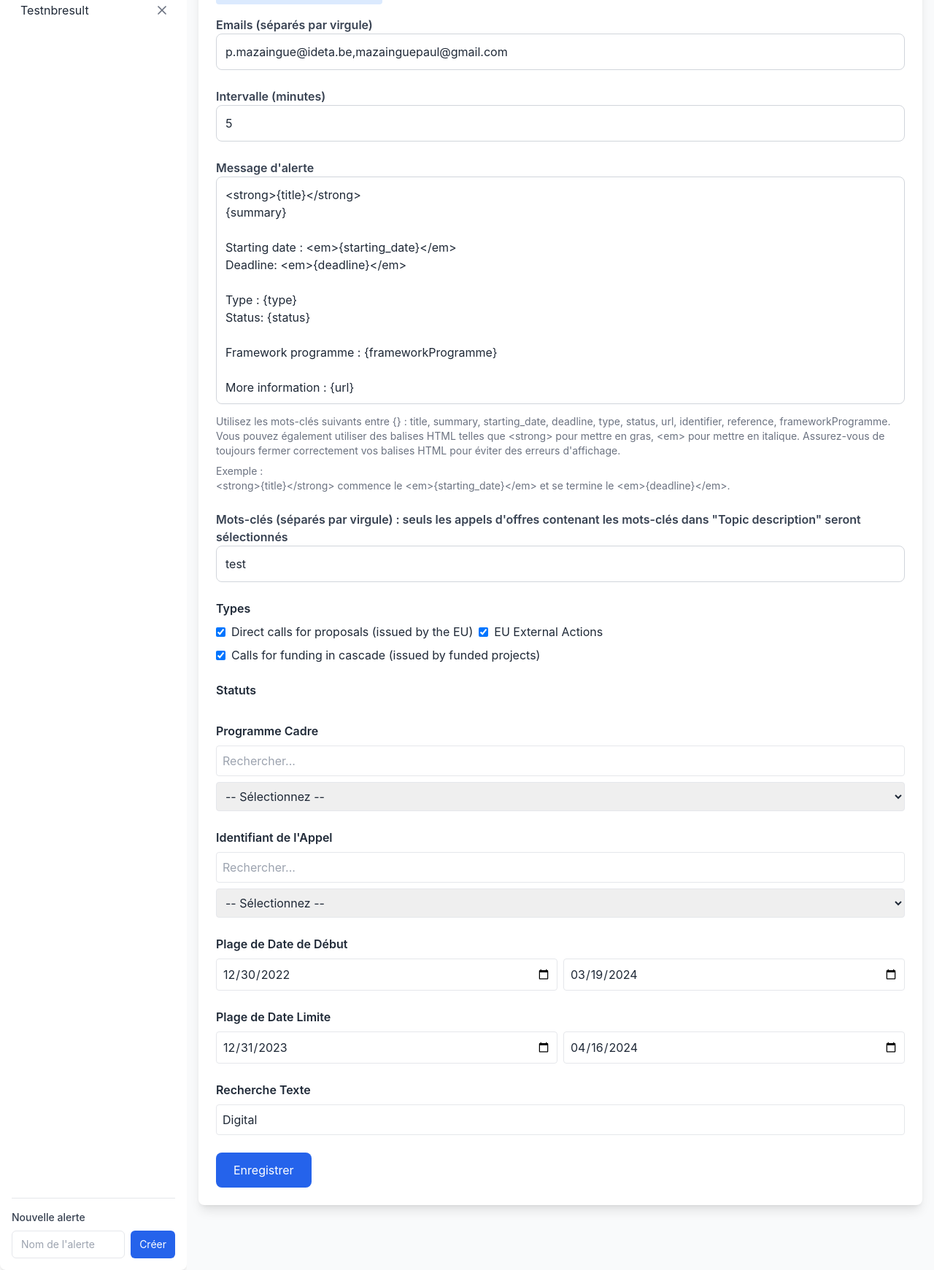
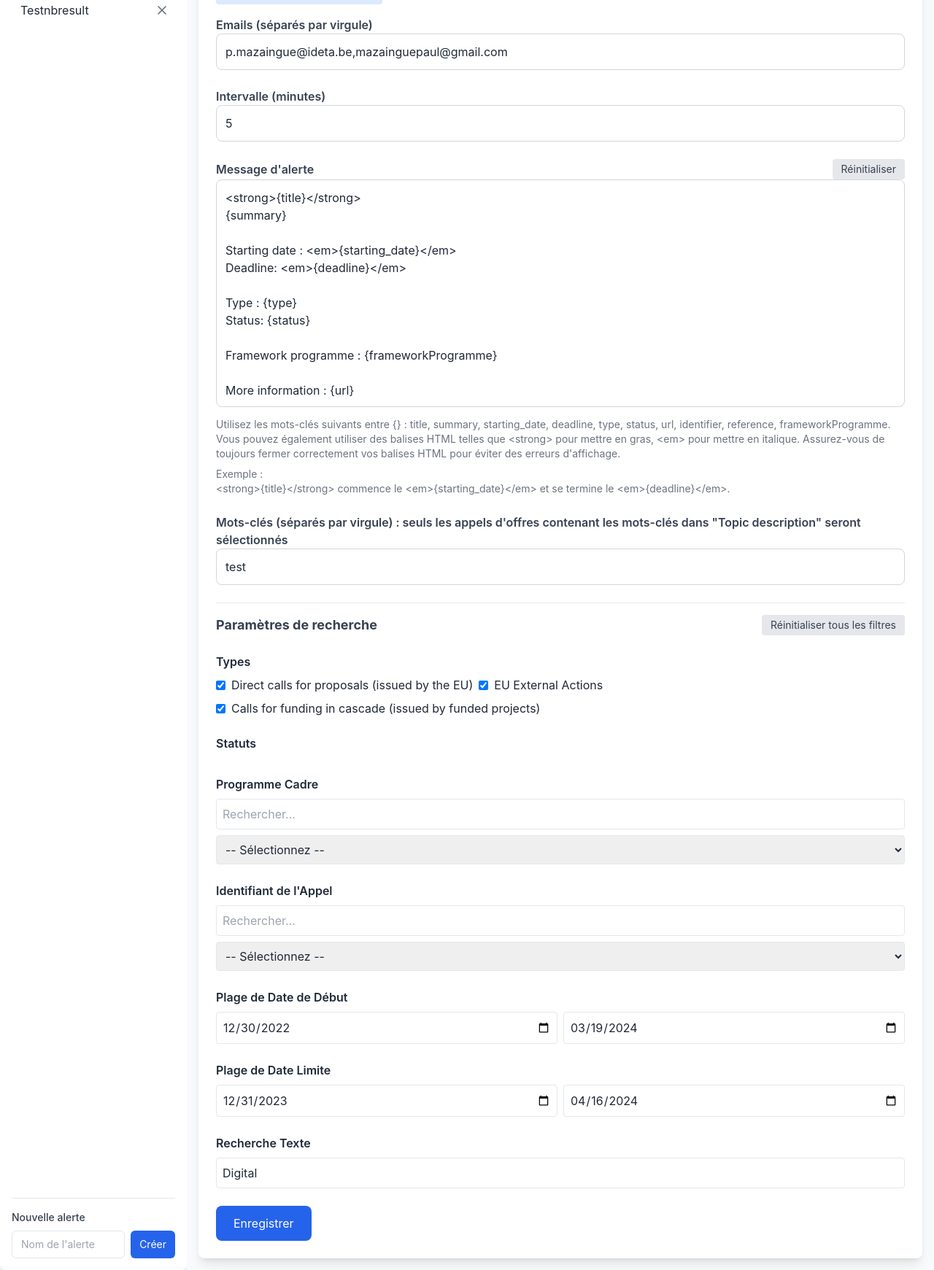
Before and after one commit to Paul-Mazaingue/ec-funding-alert-api, a FastAPI app: page / in a window 1280 px wide. Shown: the part 238-1979 px from the top of the page at 73% size. Run offline with FastAPI, Linux system fonts and the light colour scheme; parts of the project's set-up code (start-up, migrations or seed data) failed here and were passed over; some libraries are stand-ins or nearby versions.

Commit message:
Boutons réinitialisation
Boutons permettant de réinitialiser le message et les critères de recherches

```diff
--- a/app/templates/config_form.html
+++ b/app/templates/config_form.html
@@ -15,8 +15,11 @@
     <input name="interval" type="number" value="{{ alert.interval }}" class="w-full border border-gray-300 rounded-lg p-3 focus:ring-2 focus:ring-blue-500 focus:outline-none" />
   </div>
   <div>
-    <label class="block font-semibold text-gray-700">Message d'alerte</label>
-    <textarea name="message" class="w-full border border-gray-300 rounded-lg p-3 resize-none focus:ring-2 focus:ring-blue-500 focus:outline-none" style="overflow:hidden;" oninput="this.style.height = 'auto'; this.style.height = this.scrollHeight + 'px';">{{ alert.message }}</textarea>
+    <div class="flex justify-between items-center">
+      <label class="block font-semibold text-gray-700">Message d'alerte</label>
+      <button type="button" onclick="resetMessage()" class="px-3 py-1 bg-gray-200 text-gray-700 rounded hover:bg-gray-300 text-sm">Réinitialiser</button>
+    </div>
+    <textarea id="message-textarea" name="message" class="w-full border border-gray-300 rounded-lg p-3 resize-none focus:ring-2 focus:ring-blue-500 focus:outline-none" style="overflow:hidden;" oninput="this.style.height = 'auto'; this.style.height = this.scrollHeight + 'px';">{{ alert.message }}</textarea>
     <p class="text-sm text-gray-500 mt-2">
       Utilisez les mots-clés suivants entre {} : title, summary, starting_date, deadline, type, status, url, identifier, reference, frameworkProgramme. <br>
       Vous pouvez également utiliser des balises HTML telles que &lt;strong&gt; pour mettre en gras, &lt;em&gt; pour mettre en italique. Assurez-vous de toujours fermer correctement vos balises HTML pour éviter des erreurs d'affichage.
@@ -31,13 +34,18 @@
     <input name="keywords" type="text" value="{{ ','.join(alert.keywords) }}" class="w-full border border-gray-300 rounded-lg p-3 focus:ring-2 focus:ring-blue-500 focus:outline-none" />
   </div>
 
+  <div class="flex justify-between items-center pt-4 border-t border-gray-200">
+    <h3 class="font-bold text-lg text-gray-700">Paramètres de recherche</h3>
+    <button type="button" onclick="resetQuery()" class="px-3 py-1 bg-gray-200 text-gray-700 rounded hover:bg-gray-300 text-sm">Réinitialiser tous les filtres</button>
+  </div>
+
   <!-- Types -->
   <div>
     <label class="block font-semibold mb-2">Types</label>
     <div class="flex flex-wrap gap-2">
       {% for type in available_query.type %}
       <label class="flex items-center space-x-2">
-        <input type="checkbox" name="type" value="{{ type }}" {% if alert.query.type and type in alert.query.type %}checked{% endif %} />
+        <input type="checkbox" name="type" value="{{ type }}" {% if alert.query.type and type in alert.query.type %}checked{% endif %} class="query-param" data-param-type="type" />
         <span>{{ type }}</span>
       </label>
       {% endfor %}
@@ -50,7 +58,7 @@
     <div class="flex flex-wrap gap-2">
       {% for status in available_query.status %}
       <label class="flex items-center space-x-2">
-        <input type="checkbox" name="status" value="{{ status }}" {% if alert.query.status and status in alert.query.status %}checked{% endif %} />
+        <input type="checkbox" name="status" value="{{ status }}" {% if alert.query.status and status in alert.query.status %}checked{% endif %} class="query-param" data-param-type="status" />
         <span>{{ status }}</span>
       </label>
       {% endfor %}
@@ -61,7 +69,7 @@
   <div>
     <label class="block font-semibold mb-2">Programme Cadre</label>
     <input type="text" placeholder="Rechercher..." class="w-full border rounded p-2 mb-2" oninput="filterDropdown('frameworkProgramme', this.value)" />
-    <select name="frameworkProgramme" id="frameworkProgramme" class="w-full border rounded p-2">
+    <select name="frameworkProgramme" id="frameworkProgramme" class="w-full border rounded p-2 query-param" data-param-type="select">
       <option value="">-- Sélectionnez --</option>
       {% for programme in available_query.frameworkProgramme %}
       <option value="{{ programme }}" {% if alert.query.frameworkProgramme and programme == alert.query.frameworkProgramme %}selected{% endif %}>{{ programme }}</option>
@@ -73,7 +81,7 @@
   <div>
     <label class="block font-semibold mb-2">Identifiant de l'Appel</label>
     <input type="text" placeholder="Rechercher..." class="w-full border rounded p-2 mb-2" oninput="filterDropdown('callIdentifier', this.value)" />
-    <select name="callIdentifier" id="callIdentifier" class="w-full border rounded p-2">
+    <select name="callIdentifier" id="callIdentifier" class="w-full border rounded p-2 query-param" data-param-type="select">
       <option value="">-- Sélectionnez --</option>
       {% for identifier in available_query.callIdentifier %}
       <option value="{{ identifier }}" {% if alert.query.callIdentifier and identifier == alert.query.callIdentifier %}selected{% endif %}>{{ identifier }}</option>
@@ -85,8 +93,8 @@
   <div>
     <label class="block font-semibold mb-2">Plage de Date de Début</label>
     <div class="flex space-x-2">
-      <input type="date" name="startDate_start" value="{{ alert.query.startDate.start if alert.query and alert.query.startDate and alert.query.startDate.start else '' }}" class="w-full border rounded p-2" />
-      <input type="date" name="startDate_end" value="{{ alert.query.startDate.end if alert.query and alert.query.startDate and alert.query.startDate.end else '' }}" class="w-full border rounded p-2" />
+      <input type="date" name="startDate_start" value="{{ alert.query.startDate.start if alert.query and alert.query.startDate and alert.query.startDate.start else '' }}" class="w-full border rounded p-2 query-param" data-param-type="date" />
+      <input type="date" name="startDate_end" value="{{ alert.query.startDate.end if alert.query and alert.query.startDate and alert.query.startDate.end else '' }}" class="w-full border rounded p-2 query-param" data-param-type="date" />
     </div>
   </div>
 
@@ -94,16 +102,61 @@
   <div>
     <label class="block font-semibold mb-2">Plage de Date Limite</label>
     <div class="flex space-x-2">
-      <input type="date" name="deadlineDate_start" value="{{ alert.query.deadlineDate.start if alert.query.deadlineDate and alert.query.deadlineDate.start else '' }}" class="w-full border rounded p-2" />
-      <input type="date" name="deadlineDate_end" value="{{ alert.query.deadlineDate.end if alert.query.deadlineDate and alert.query.deadlineDate.end else '' }}" class="w-full border rounded p-2" />
+      <input type="date" name="deadlineDate_start" value="{{ alert.query.deadlineDate.start if alert.query.deadlineDate and alert.query.deadlineDate.start else '' }}" class="w-full border rounded p-2 query-param" data-param-type="date" />
+      <input type="date" name="deadlineDate_end" value="{{ alert.query.deadlineDate.end if alert.query.deadlineDate and alert.query.deadlineDate.end else '' }}" class="w-full border rounded p-2 query-param" data-param-type="date" />
     </div>
   </div>
 
   <!-- Text Search -->
   <div>
     <label class="block font-semibold mb-2">Recherche Texte</label>
-    <input type="text" name="text_search" value="{{ alert.query.text_search if alert.query and alert.query.text_search else '' }}" class="w-full border rounded p-2" />
+    <input type="text" name="text_search" value="{{ alert.query.text_search if alert.query and alert.query.text_search else '' }}" class="w-full border rounded p-2 query-param" data-param-type="text" />
   </div>
 
   <button type="submit" class="bg-blue-600 text-white px-6 py-3 rounded-lg hover:bg-blue-700 transition mt-6">Enregistrer</button>
 </form>
+
+<script>
+  function resetMessage() {
+    const defaultMessage = "<strong>{title}</strong>\r\n{summary}\r\n\r\nStarting date : <em>{starting_date}</em>\r\nDeadline: <em>{deadline}</em>\r\n\r\nType : {type}\r\nStatus: {status}\r\n\r\nFramework programme : {frameworkProgramme}\r\n\r\nMore information : {url}";
+
+    const textarea = document.getElementById('message-textarea');
+    textarea.value = defaultMessage;
+    textarea.style.height = 'auto';
+    textarea.style.height = textarea.scrollHeight + 'px';
+
+    // Affiche un message de confirmation sans soumettre le formulaire
+    alert("Le message a été réinitialisé. N'oubliez pas d'enregistrer pour appliquer les changements.");
+  }
+
+  function resetQuery() {
+    // Réinitialiser les types (1, 8, 2)
+    const defaultTypes = ["1", "8", "2"];
+    document.querySelectorAll('input[name="type"]').forEach(checkbox => {
+      checkbox.checked = defaultTypes.includes(checkbox.value);
+    });
+
+    // Réinitialiser les status (31094503, 31094502, 31094501)
+    const defaultStatus = ["31094503", "31094502", "31094501"];
+    document.querySelectorAll('input[name="status"]').forEach(checkbox => {
+      checkbox.checked = defaultStatus.includes(checkbox.value);
+    });
+
+    // Réinitialiser les autres champs de recherche
+    document.querySelectorAll('select.query-param').forEach(select => {
+      select.value = '';
+    });
+
+    document.querySelectorAll('input.query-param[type="date"], input.query-param[type="text"]').forEach(input => {
+      input.value = '';
+    });
+
+    // Affiche un message de confirmation sans soumettre le formulaire
+    alert("Les paramètres de recherche ont été réinitialisés. N'oubliez pas d'enregistrer pour appliquer les changements.");
+  }
+
+  // Existing function
+  function filterDropdown(id, query) {
+    // ...existing code...
+  }
+</script>
--- a/src/core.py
+++ b/src/core.py
@@ -82,7 +82,7 @@ async def periodic_checker() -> None:
                             if(details):
                                 # Update and save alert with new details
                                 _update_and_save_alert(alerts, alert_name, details)
-                                email_subject = f"Nouveaux résultats : {alert_name} (Total: {total_results})"
+                                email_subject = f"Nouveaux résultats : {alert_name}"
                                 send_email_alert(details, alert.get("message"), alert.get("emails"), email_subject)
 
                             # Save the updated alert with totalResults
```
Also changed, not shown: config/alerts.json.
